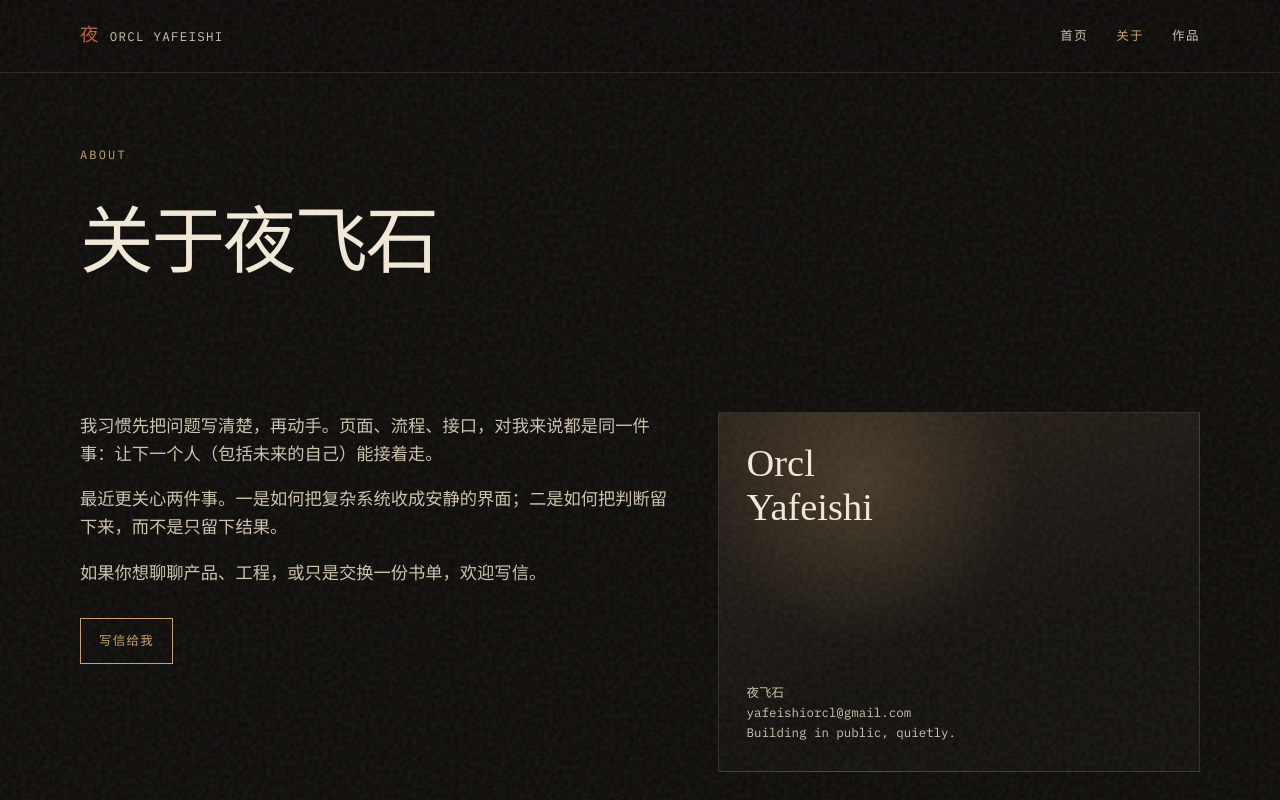
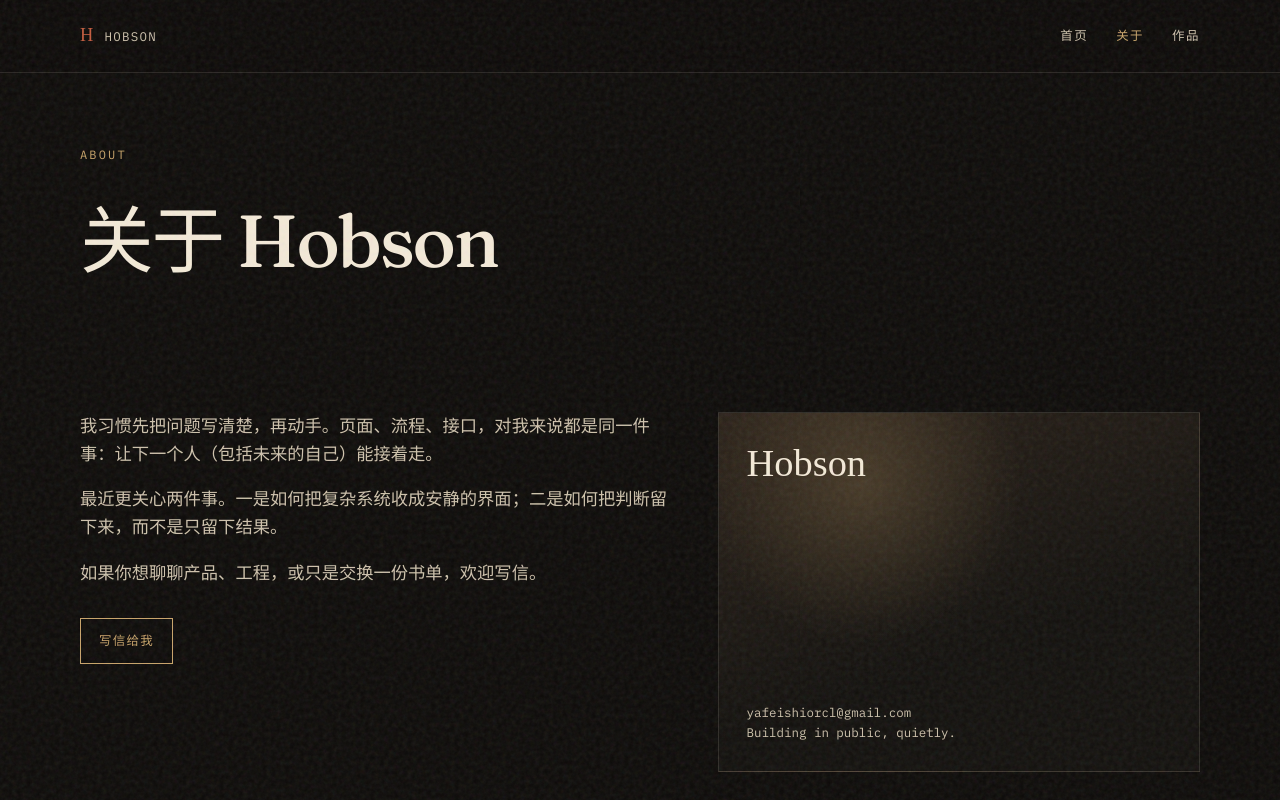
Before and after one commit to yafeishi/yafeishi.github.io, a Next.js app: page /about in a window 1280 px wide. Shown: the top 800 px of the page. Built offline with nearby package versions, Linux system fonts and the light colour scheme.

Commit message:
Rename site identity to Hobson

```diff
--- a/app/about/page.tsx
+++ b/app/about/page.tsx
@@ -2,8 +2,8 @@ import type { Metadata } from "next";
 import { Header } from "../components/Header";
 
 export const metadata: Metadata = {
-  title: "关于 — Orcl Yafeishi",
-  description: "关于 Orcl Yafeishi：做事方式、兴趣与联系方式。",
+  title: "关于 — Hobson",
+  description: "关于 Hobson：做事方式、兴趣与联系方式。",
 };
 
 export default function AboutPage() {
@@ -13,7 +13,7 @@ export default function AboutPage() {
       <main className="shell">
         <section className="page-intro">
           <p className="kicker">About</p>
-          <h1>关于夜飞石</h1>
+          <h1>关于 Hobson</h1>
         </section>
 
         <section className="section about-grid">
@@ -34,14 +34,8 @@ export default function AboutPage() {
             </div>
           </div>
           <aside className="portrait">
-            <p className="portrait-name">
-              Orcl
-              <br />
-              Yafeishi
-            </p>
+            <p className="portrait-name">Hobson</p>
             <p className="portrait-meta">
-              夜飞石
-              <br />
               yafeishiorcl@gmail.com
               <br />
               Building in public, quietly.
--- a/app/components/Footer.tsx
+++ b/app/components/Footer.tsx
@@ -2,7 +2,7 @@ export function Footer() {
   return (
     <footer className="site-footer">
       <div className="shell footer-inner">
-        <p>© {new Date().getFullYear()} Orcl Yafeishi</p>
+        <p>© {new Date().getFullYear()} Hobson</p>
         <p>夜航 / Night Voyage</p>
       </div>
     </footer>
--- a/app/components/Header.tsx
+++ b/app/components/Header.tsx
@@ -11,8 +11,8 @@ export function Header({ current }: { current: string }) {
     <header className="site-header">
       <div className="shell header-inner">
         <Link href="/" className="mark">
-          <span className="mark-seal">夜</span>
-          <span className="mark-en">Orcl Yafeishi</span>
+          <span className="mark-seal">H</span>
+          <span className="mark-en">Hobson</span>
         </Link>
         <nav className="nav">
           {links.map((link) => (
--- a/app/layout.tsx
+++ b/app/layout.tsx
@@ -3,8 +3,8 @@ import { Footer } from "./components/Footer";
 import "./globals.css";
 
 export const metadata: Metadata = {
-  title: "Orcl Yafeishi — 个人主页",
-  description: "Orcl Yafeishi 的个人主页：记录想法、作品与正在做的事。",
+  title: "Hobson — 个人主页",
+  description: "Hobson 的个人主页：记录想法、作品与正在做的事。",
 };
 
 export default function RootLayout({
--- a/app/page.tsx
+++ b/app/page.tsx
@@ -50,12 +50,10 @@ export default function HomePage() {
           <div>
             <p className="kicker">Personal Page / 个人主页</p>
             <h1>
-              Orcl
-              <br />
-              <em>Yafeishi</em>
+              <em>Hobson</em>
             </h1>
             <p className="lede">
-              你好，我是夜飞石。这是一页给自己用的主页：放作品、放近况，也放还没说完的话。
+              你好，我是 Hobson。这是一页给自己用的主页：放作品、放近况，也放还没说完的话。
             </p>
             <div className="hero-meta">
               <span>Based in the internet</span>
--- a/app/work/page.tsx
+++ b/app/work/page.tsx
@@ -2,8 +2,8 @@ import type { Metadata } from "next";
 import { Header } from "../components/Header";
 
 export const metadata: Metadata = {
-  title: "作品 — Orcl Yafeishi",
-  description: "Orcl Yafeishi 的作品与进行中的项目。",
+  title: "作品 — Hobson",
+  description: "Hobson 的作品与进行中的项目。",
 };
 
 const works = [
```
Also changed, not shown: 1 other file (tests, documents, lock files or other folders).
